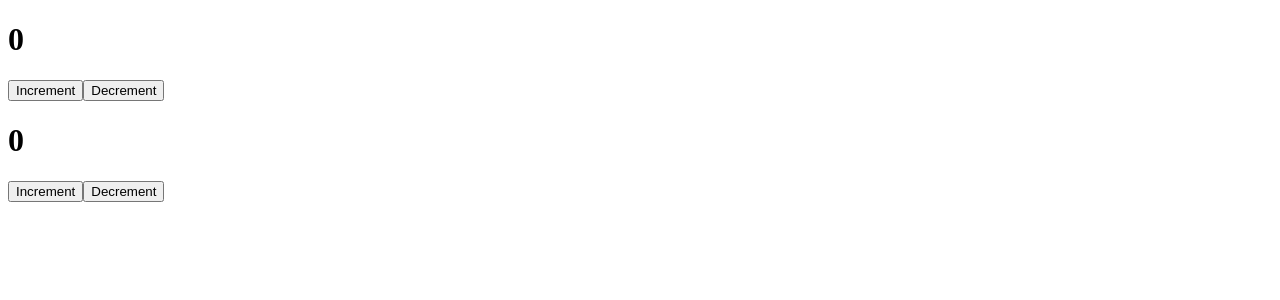
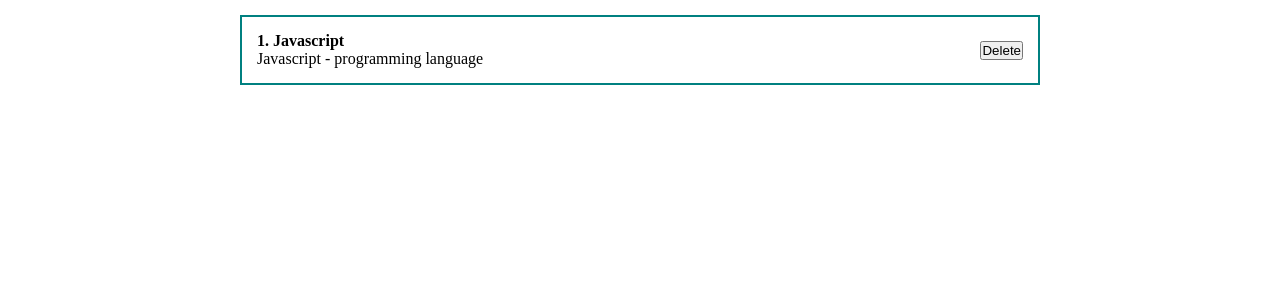
Before and after one commit to andreybakanovsky/React, a React (Create React App) app in the folder react-fund-course/: page / in a window 1280 px wide. Shown: the top 300 px of the page. Built offline with nearby package versions, Linux system fonts and the light colour scheme.

Commit message:
3h course - add a post with styles

```diff
--- a/react-fund-course/src/App.js
+++ b/react-fund-course/src/App.js
@@ -1,14 +1,25 @@
 import React, { useState } from 'react';
 import ClassCounter from './components/ClassCounter';
 import Counter from './components/counter';
-
+import './styles/App.css';
 function App() {
   const [value, setValue] = useState('Text in an inpit'); // it's hook
 
   return (
     <div className="App">
-      <Counter />
-      <ClassCounter />
+
+      <div className="post" >
+        <div className='post__content'>
+          <strong>1. Javascript </strong>
+          <div>
+            Javascript - programming language
+          </div>
+        </div>
+        <div className='post__btns'>
+          <button>Delete</button>
+        </div>
+      </div>
+
     </div>
   );
 }
--- /dev/null
+++ b/react-fund-course/src/styles/App.css
@@ -0,0 +1,27 @@
+/* браузер накидывает по умолчанию отступы
+поэтому мы сделаем обнуляющие стили для всех элементов на странице*/
+* {
+    margin: 0;
+    padding: 0;
+    box-sizing: border-box;
+}
+
+#root {
+    display: flex;
+    justify-content: center;
+}
+
+/* добавим стили для класса, который лежит в корне нашего приложения */
+.App {
+    width: 800px;
+}
+
+/* стили для постов */
+.post {
+    display: flex;
+    padding: 15px;
+    border: 2px solid teal;
+    margin-top: 15px;
+    justify-content: space-between;
+    align-items: center;
+}
```
